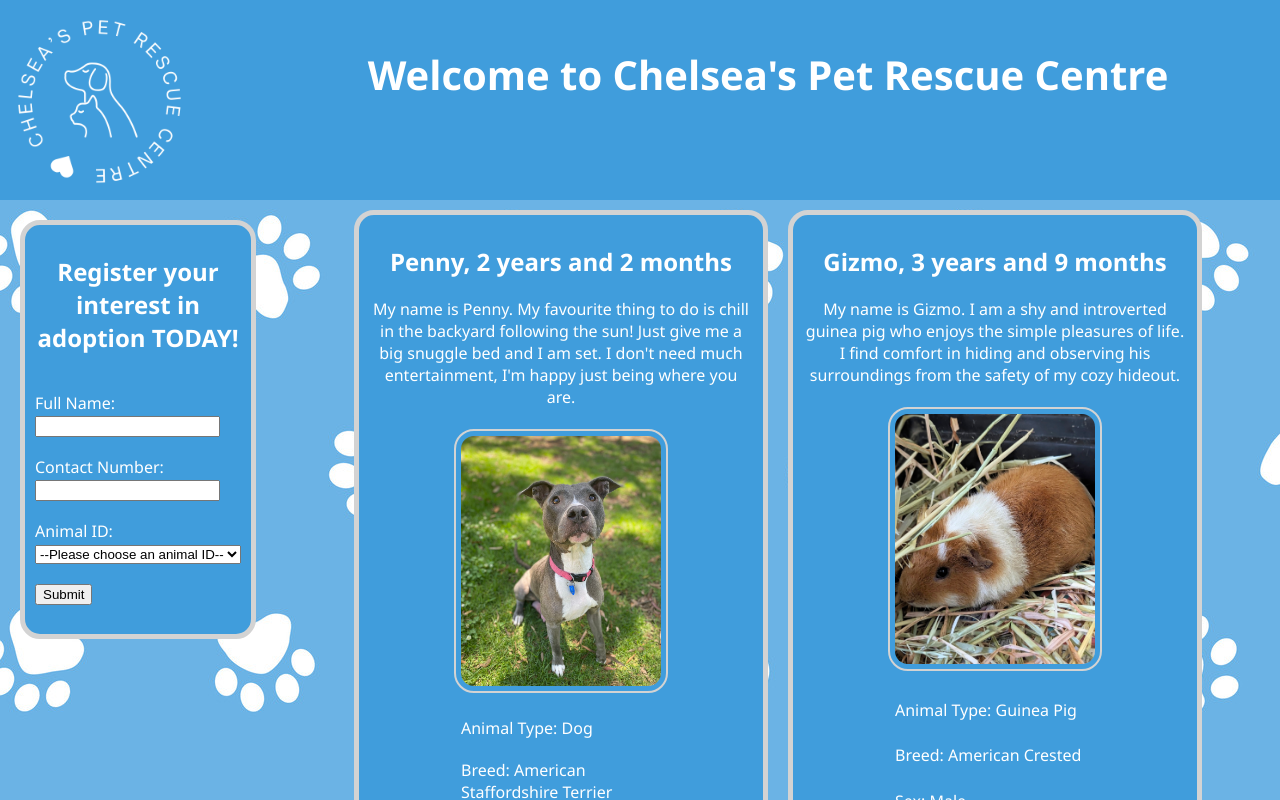
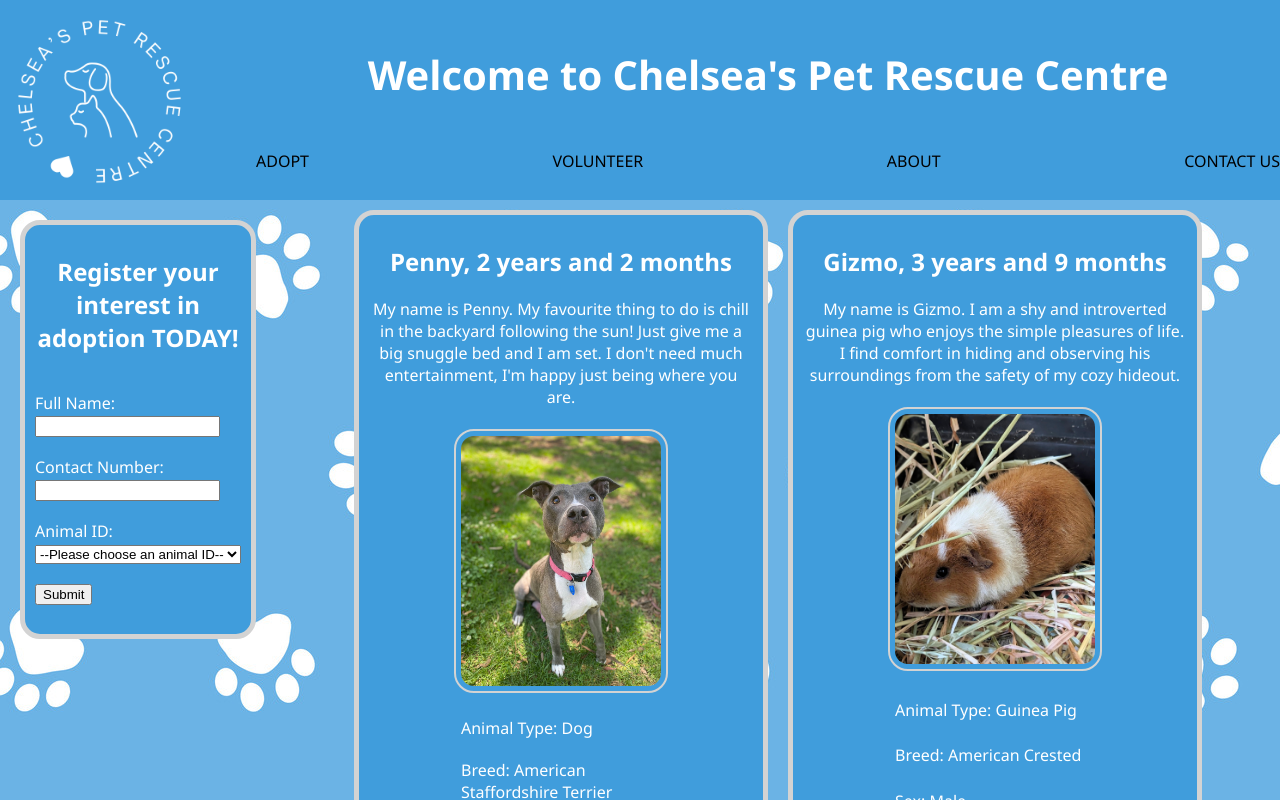
Before and after one commit to chelsea-lt/animal-adoptions, a React (Vite) app: page / in a window 1280 px wide. Shown: the top 800 px of the page. Built offline with nearby package versions, Linux system fonts and the light colour scheme.

Commit message:
update flex grid to include nav bar

```diff
--- a/src/App.css
+++ b/src/App.css
@@ -68,6 +68,7 @@ h1 {
   text-align: center;
   padding: 20px;
   font-size: 30pt;
+  grid-area: header;
 }
 
 .flex-row {
@@ -113,11 +114,14 @@ form {
   display: grid;
   height: 200px;
   grid-template-columns: 1fr 4fr;
+  grid-template-rows: 150px 50px;
   background-color: #409ddc;
+  grid-template-areas: 'logo header' 'logo nav';
 }
 
 .logo {
   height: 200px;
+  grid-area: logo;
 }
 
 .dislikes span,
@@ -126,3 +130,9 @@ form {
   top: -5px;
   margin-left: 5px;
 }
+
+nav {
+  grid-area: nav;
+  display: flex;
+  justify-content: space-between;
+}
--- a/src/App.jsx
+++ b/src/App.jsx
@@ -10,6 +10,12 @@ const App = () => {
       <div className="heading">
         <img className="logo" src="/public/Logo3.png" />
         <h1>Welcome to Chelsea's Pet Rescue Centre</h1>
+        <nav>
+          <div>ADOPT</div>
+          <div>VOLUNTEER</div>
+          <div>ABOUT</div>
+          <div>CONTACT US</div>
+        </nav>
       </div>
       <div className="flex-row">
         <div>
```
